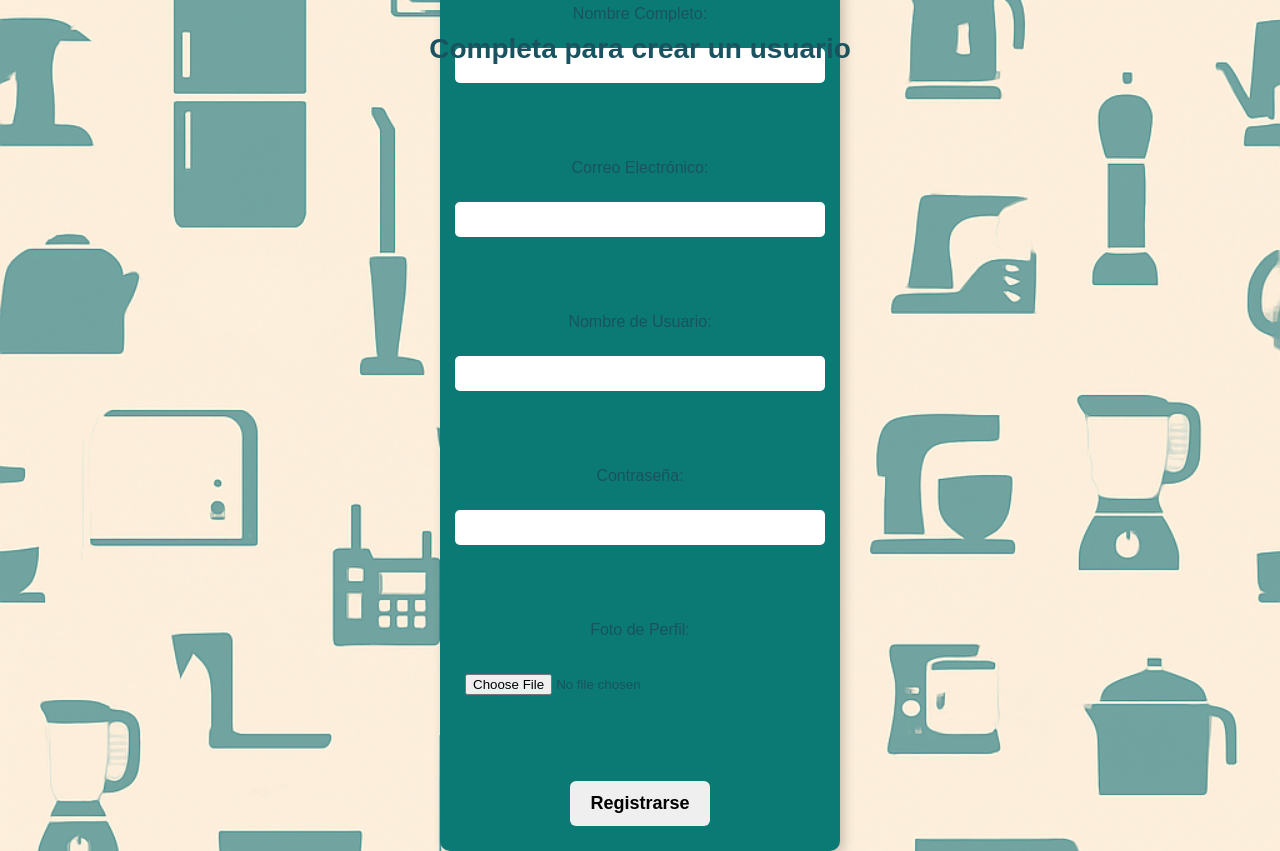
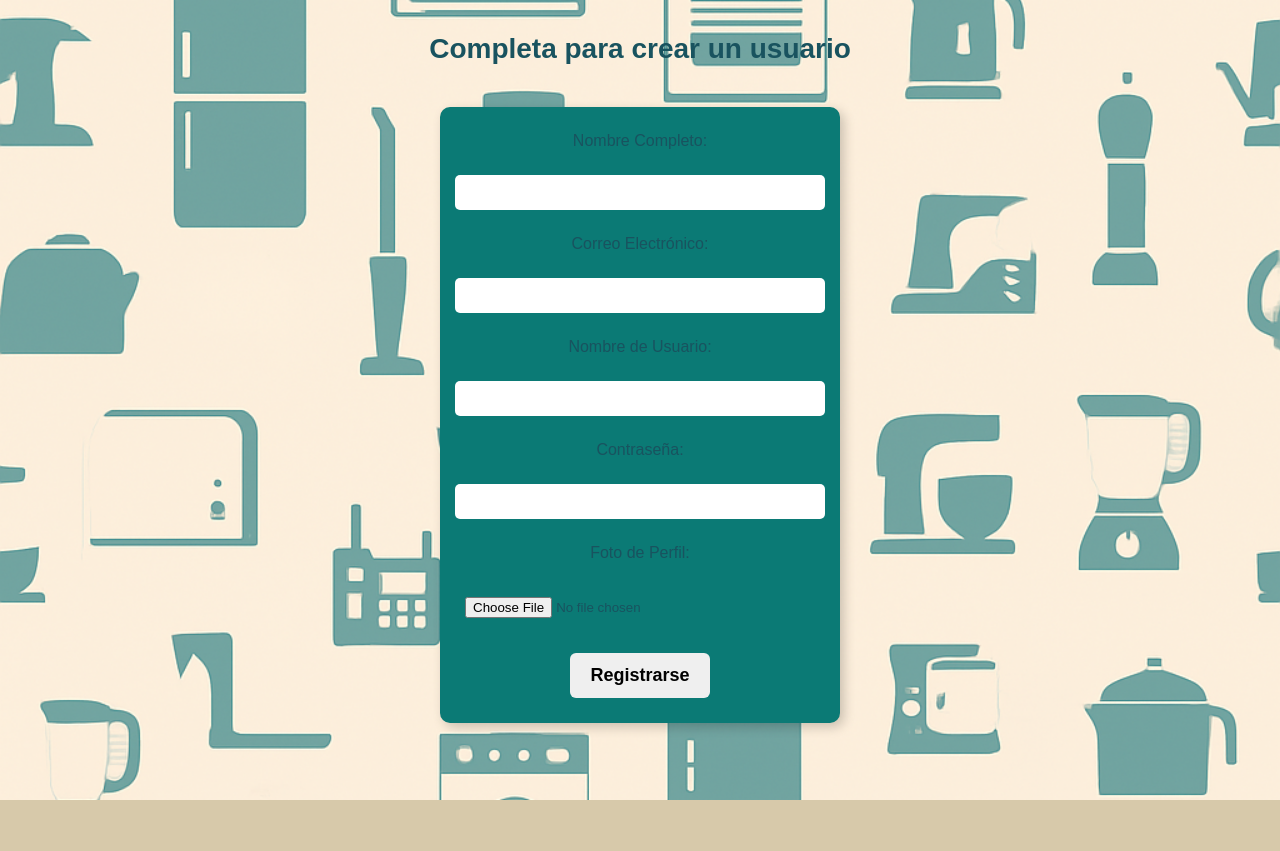
Before and after one commit to Lauryta2102/Electropina-front, a plain HTML site: page registro.html in a window 1280 px wide. After the commit the page ends 800 px from the top, so only its background shows below. Drawn offline with Linux system fonts and the light colour scheme.

Commit message:
se edito registro.html

```diff
--- a/registro.html
+++ b/registro.html
@@ -5,28 +5,29 @@
     <meta name="viewport" content="width=device-width, initial-scale=1.0">
     <title>Registro</title>
     <link rel="stylesheet" href="style.css">
-    <body id="pagina-registro"></body>
+</head>
+<body id="pagina-registro">
 
-</head>
-<body>
     <h2>Completa para crear un usuario</h2>
+
     <form action="procesar_registro.php" method="POST" enctype="multipart/form-data">
         <label for="nombre_completo">Nombre Completo:</label>
-        <input type="text" id="nombre_completo" name="nombre_completo" required><br><br>
+        <input type="text" id="nombre_completo" name="nombre_completo" required>
 
         <label for="email">Correo Electrónico:</label>
-        <input type="email" id="email" name="email" required><br><br>
+        <input type="email" id="email" name="email" required>
 
         <label for="nombre_usuario">Nombre de Usuario:</label>
-        <input type="text" id="nombre_usuario" name="nombre_usuario" required><br><br>
+        <input type="text" id="nombre_usuario" name="nombre_usuario" required>
 
         <label for="password">Contraseña:</label>
-        <input type="password" id="password" name="password" required><br><br>
+        <input type="password" id="password" name="password" required>
 
         <label for="foto_perfil">Foto de Perfil:</label>
-        <input type="file" id="foto_perfil" name="foto_perfil" accept="image/*"><br><br>
+        <input type="file" id="foto_perfil" name="foto_perfil" accept="image/*">
 
         <button type="submit">Registrarse</button>
     </form>
+
 </body>
 </html>
```
